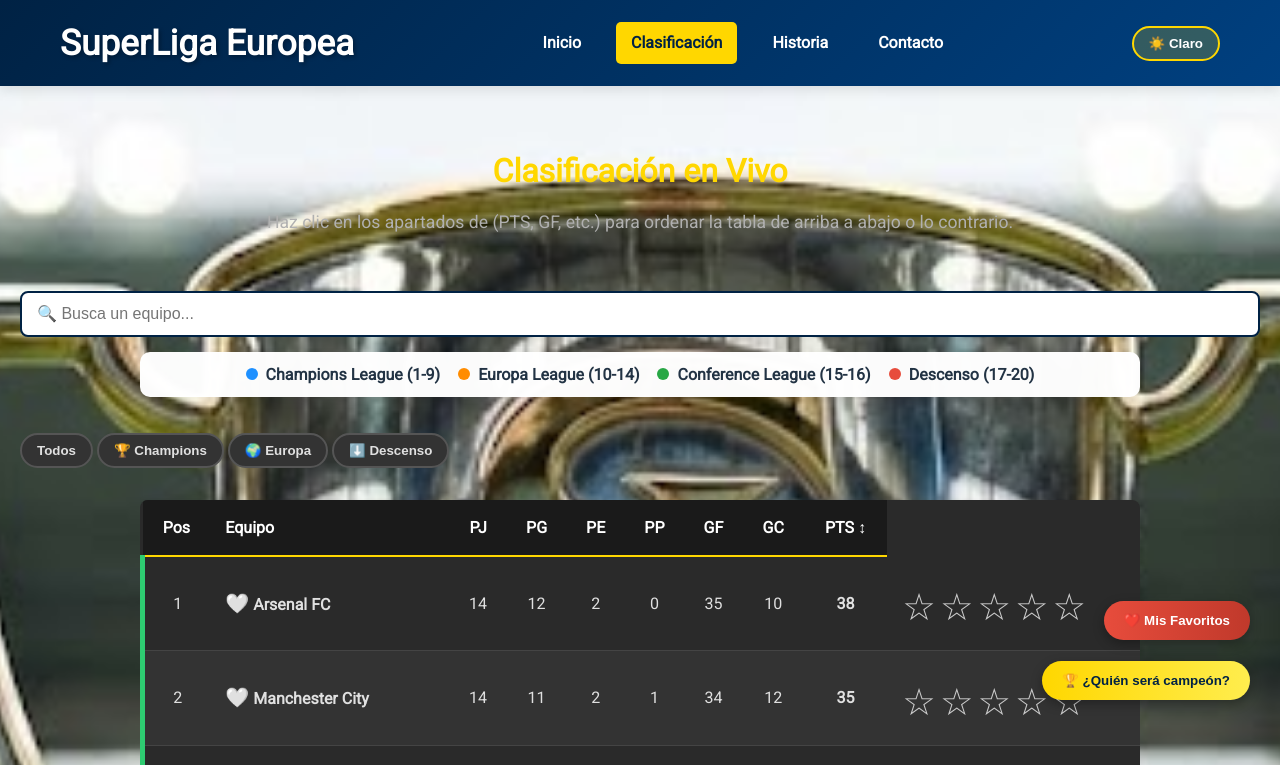
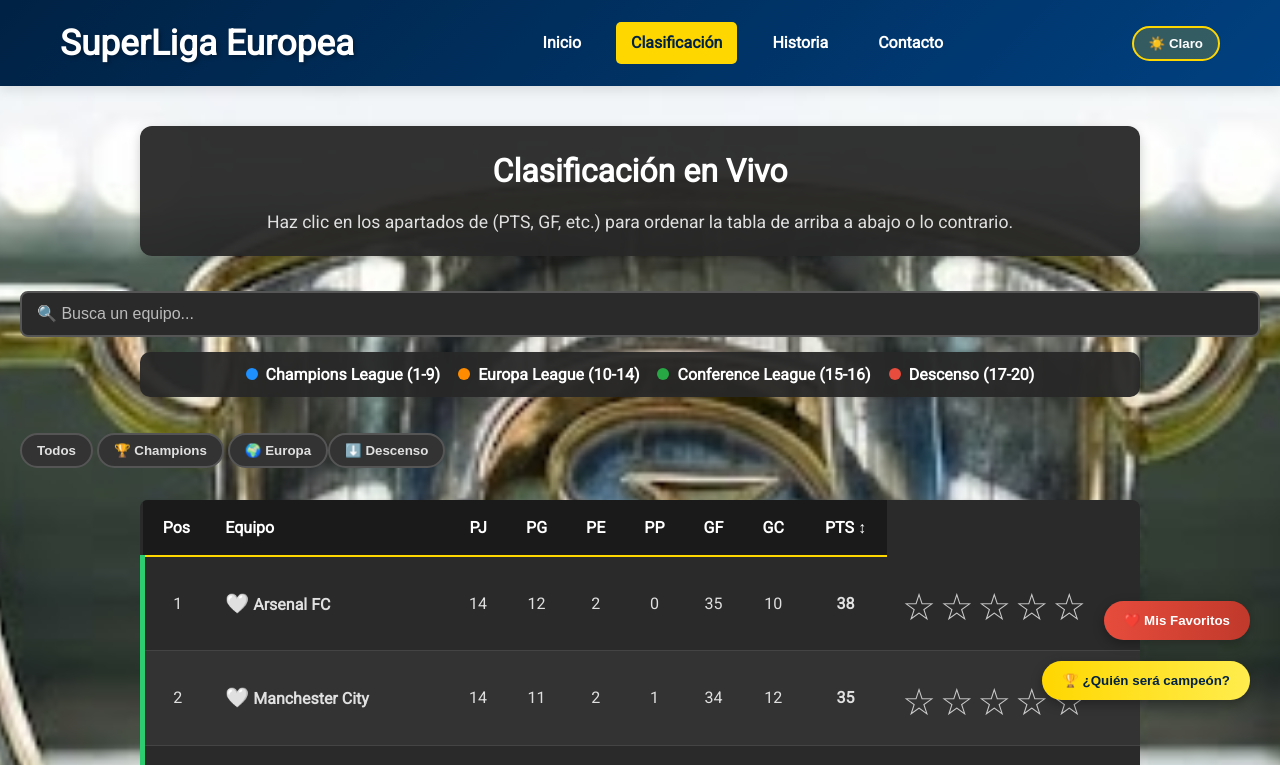
Before and after one commit to Alefellle/Proyecto, a plain HTML site: page clasificacion.html in a window 1280 px wide. Both pictures are taken after a click on the button "Oscuro". Shown: the top 765 px of the page. Drawn offline with Linux system fonts and the light colour scheme.

Commit message:
arreglao mas o menos

```diff
--- a/java.js
+++ b/java.js
@@ -346,7 +346,7 @@ document.addEventListener('DOMContentLoaded', function() {
     btnPredictor.onclick = () => {
         const equipos = Array.from(document.querySelectorAll('.tabla-pro tbody tr'));
         const campeones = equipos.sort((a, b) => parseInt(b.cells[8].textContent) - parseInt(a.cells[8].textContent)).slice(0, 3);
-        let prediccion = '<h3>🔮 Predicción de Campeón</h3><ol>';
+        let prediccion = '<h3>🔮 Predicción de Campeón</h3><ol class="conference-league">';
         campeones.forEach((eq, idx) => {
             const nombre = eq.cells[1].textContent;
             const puntos = eq.cells[8].textContent;
@@ -387,7 +387,8 @@ document.addEventListener('DOMContentLoaded', function() {
         });
     });
 
-    // Botón + Panel flotante para ver favoritos
+    // Botón + Panel flotante para ver favoritosConference League (15-16)
+
     const panelFavoritos = document.createElement('div');
     panelFavoritos.id = 'panel-favoritos';
     panelFavoritos.className = 'panel-favoritos hidden';
@@ -470,7 +471,8 @@ document.addEventListener('DOMContentLoaded', function() {
     containerFiltros.innerHTML = `
         <button class="btn-filtro" data-zona="todos">Todos</button>
         <button class="btn-filtro" data-zona="champions">🏆 Champions</button>
-        <button class="btn-filtro" data-zona="europa">🌍 Europa</button>
+        <button class="btn-filtro" data-zona="europa">🌍 Europa</Conference League (15-16)
+button>
         <button class="btn-filtro" data-zona="descenso">⬇️ Descenso</button>
     `;
     const tablaContainer = document.querySelector('.contenedor-tabla');
--- a/styles.css
+++ b/styles.css
@@ -296,8 +296,12 @@ body.dark-mode .btn-filtro.active {
     margin: 0 auto 10px;
     flex-wrap: wrap;
 }
-.leyenda-box.darkmode{
-    background-color: rgba(0,0,0,0.98)
+body.dark-mode .leyenda-box {
+    background-color: rgba(40,40,40,0.95);
+}
+/* Corrección para que el texto de la leyenda sea blanco en modo oscuro */
+body.dark-mode .leyenda-box span {
+    color: #ffffff;
 }
 
 .leyenda-box span { display:flex; align-items:center; gap:8px; color:#223344; font-weight:600; }
@@ -437,6 +441,16 @@ body.dark-mode .tabla-pro tbody tr:nth-child(odd) {
     background: white;
     color: #333;
     transition: all 0.3s;
+}
+
+body.dark-mode #buscador-equipos {
+    background: #2a2a2a;
+    color: #ffffff;
+    border-color: #555;
+}
+
+body.dark-mode #buscador-equipos::placeholder {
+    color: #bbb; /* Para que el texto de ayuda se lea bien */
 }
 
 #buscador-equipos:focus {
@@ -698,8 +712,8 @@ body.dark-mode .tabla-pro tbody tr:nth-child(odd) {
 
 .countdown-box {
     /* fondo más suave y tamaño reducido */
-    background: linear-gradient(135deg, #f7c948 0%, #fbdc80 100%);
-    color: #09203f;
+    background: linear-gradient(135deg, #002244, #004080);
+    color: #ffffff;
     padding: 24px;
     border-radius: 12px;
     margin: 30px 0;
@@ -717,6 +731,7 @@ body.dark-mode .tabla-pro tbody tr:nth-child(odd) {
     font-size: 1.05em;
     margin-bottom: 12px;
     font-weight: 600;
+    color: rgb(255, 255, 255);
 }
 
 #reloj {
@@ -725,6 +740,9 @@ body.dark-mode .tabla-pro tbody tr:nth-child(odd) {
     font-family: 'Courier New', monospace;
     margin: 12px 0;
     letter-spacing: 3px;
+}
+body.dark-mode .countdown-box h3,p {
+    color: #ffffff;
 }
 
 /* dark mode: tonos fríos y sobrios */
@@ -747,7 +765,7 @@ body.dark-mode .countdown-box {
 }
 
 body.dark-mode .contenido-texto {
-    background: linear-gradient(180deg, #0f1316 0%, #171a1f 100%);
+    background: rgb(42, 42, 42);
     color: #dbe8f8;
 }
 
@@ -883,7 +901,7 @@ body.dark-mode .timeline-title {
 }
 
 /* ========================================
-   12. SECCIONES DE CONTENIDO
+   12. SECCIONES DE CONTENIDO (CORREGIDO)
    ======================================== */
 
 .cont-texto {
@@ -891,25 +909,42 @@ body.dark-mode .timeline-title {
     margin: 20px auto;
     text-align: center;
     padding: 20px;
+    /* Estilo tipo tarjeta (igual que la tabla/leyenda) */
+    background-color: rgba(255, 255, 255, 0.98);
+    border-radius: 12px;
+    box-shadow: 0 4px 12px rgba(0,0,0,0.1);
 }
 
 .cont-texto h2 {
     font-size: 2em;
     margin-bottom: 10px;
-    color: #002244;
-}
-
-body.dark-mode .cont-texto h2 {
-    color: #ffd700;
+    color: #002244; /* Color oscuro para modo claro */
+    background-color: transparent; /* Nos aseguramos de que no tenga fondo propio */
 }
 
 .cont-texto p {
     font-size: 1.1em;
-    color: #666;
+    color: #333;
+    background-color: transparent;
+}
+
+/* --- MODO OSCURO --- */
+
+body.dark-mode .cont-texto {
+    /* Fondo para todo el bloque en modo oscuro */
+    background-color: rgba(40, 40, 40, 0.95);
+    box-shadow: 0 4px 12px rgba(0,0,0,0.2);
+    color: #e0e0e0;
+}
+
+body.dark-mode .cont-texto h2 {
+    color: #ffffff;
+    background-color: transparent; /* Importante: quitar el fondo gris de las letras */
 }
 
 body.dark-mode .cont-texto p {
-    color: #b0b0b0;
+    color: #e0e0e0;
+    background-color: transparent; /* Importante: quitar el fondo gris de las letras */
 }
 
 /* ========================================
```
